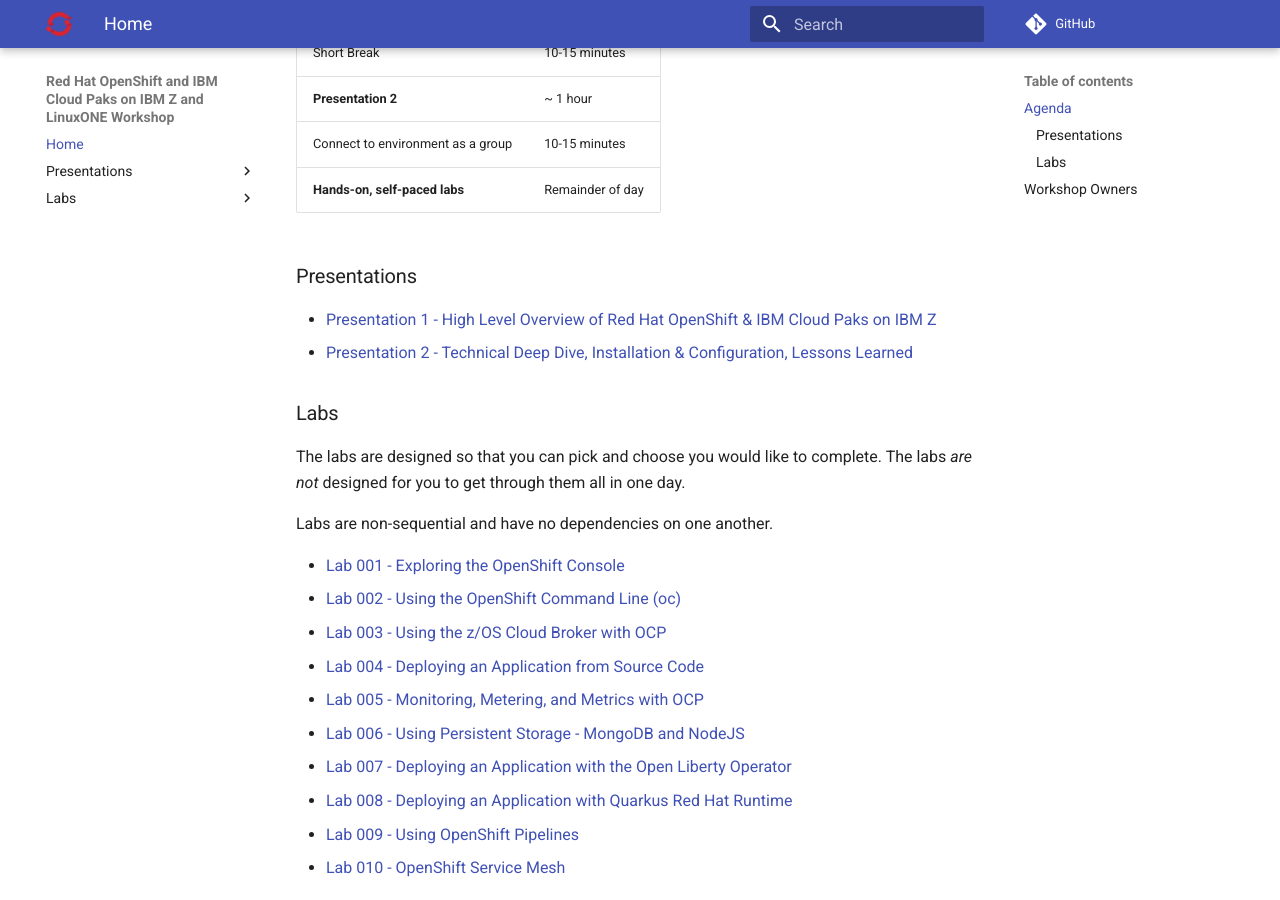
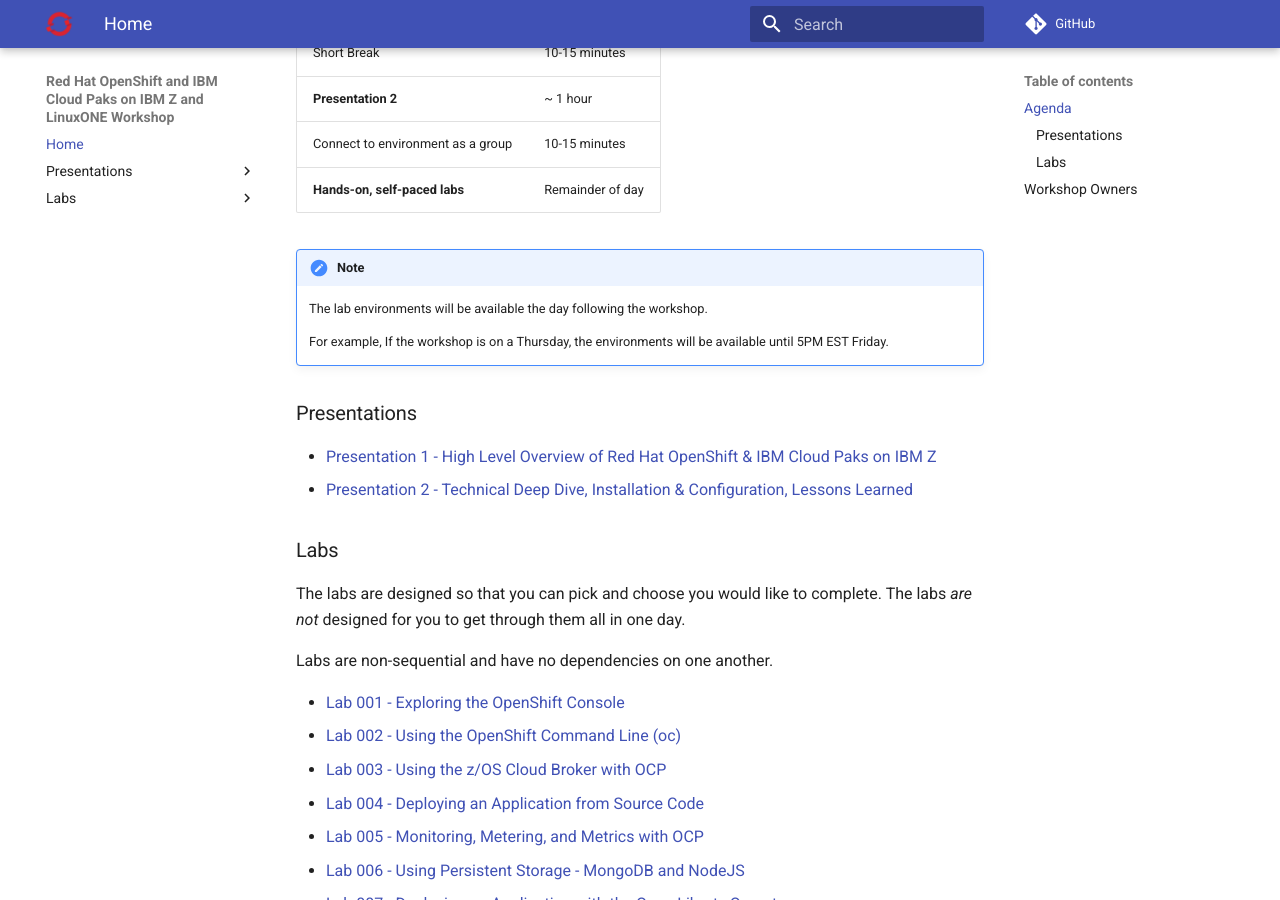
Before and after one commit to mmondics/ocp-z-workshop, an MkDocs documentation site: the page built from docs/index.md, in a window 1280 px wide and 900 px high, scrolled down 424 px. Built offline with MkDocs 1.6.1 and Material for MkDocs 9.7.7, drawn with Linux system fonts in a browser that asks for light colours; comment, search, counter and statistics services are not loaded.

Commit message:
Update index.md

```diff
--- a/docs/index.md
+++ b/docs/index.md
@@ -12,6 +12,10 @@
 | Connect to environment as a group           | 10-15 minutes      |
 | **Hands-on, self-paced labs**           | Remainder of day      |
 
+!!! note
+    The lab environments will be available the day following the workshop.
+
+    For example, If the workshop is on a Thursday, the environments will be available until 5PM EST Friday.
 
 ### Presentations
 
```
